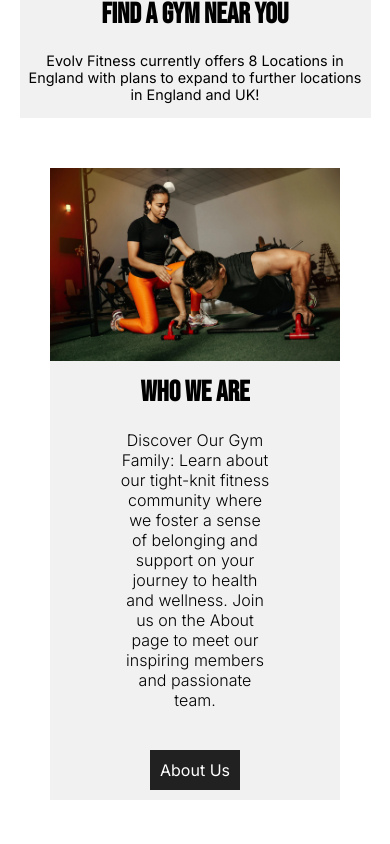
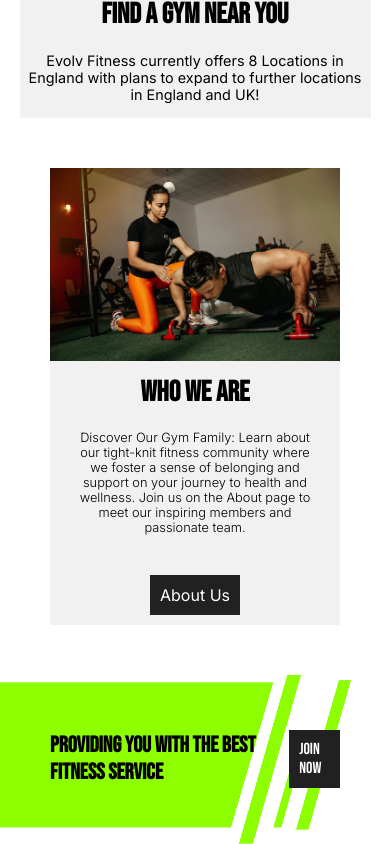
Before and after one commit to Gwazza23/Gym, a React (Create React App) app: page / in a window 390 px wide. Shown: the part 1660-2504 px from the top of the page. Before the commit the page ends 2460 px from the top, so only its background shows below. Built offline with nearby package versions, Linux system fonts and the light colour scheme.

Commit message:
Create Divider Component for Home Page

```diff
--- /dev/null
+++ b/src/Pages/Home/Components/Divider.js
@@ -0,0 +1,13 @@
+import React from 'react'
+import { Link } from 'react-router-dom'
+
+function Divider() {
+  return (
+    <div className='divider-container' >
+        <h2>Providing You With The Best Fitness Service</h2>
+        <Link>Join Now</Link>
+    </div>
+  )
+}
+
+export default Divider
--- a/src/Pages/Home/Home.css
+++ b/src/Pages/Home/Home.css
@@ -181,6 +181,35 @@
   max-height: 60vh;
 }
 
+
+/*HOME DIVIDER*/
+.divider-container {
+    background: url(../../../public/media/divider.webp);
+    background-size: 90% 100%;
+    background-repeat: no-repeat;
+    height: 20vh;
+    display: flex;
+    align-items: center;
+    padding: 0px 50px;
+}
+.divider-container h2 {
+    font-family: 'Bebas Neue', sans-serif;
+    font-size: 2.1rem;
+}
+.divider-container a {
+    font-family: 'Bebas Neue', sans-serif;
+    font-size: 1.3rem;
+    text-decoration: none;
+    color: white;
+    background-color: var(--background);
+    padding: 10px;
+    margin-left: 20px;
+    transition: color 0.5s ease;
+}
+.divider-container a:hover {
+    color: var(--primary);
+}
+
 @media only screen and (max-width: 1024px) {
   .home-section-one div {
     width: 225px;
@@ -231,6 +260,13 @@
     width: 100%;
     height: 50%;
   }
+
+  .divider-container h2 {
+    font-size: 1.4rem;
+  }
+  .divider-container a {
+    font-size: 1rem;
+  }
 }
 
 @media only screen and (max-width: 425px) {
@@ -257,4 +293,12 @@
     margin: 10px 0px;
     left: 0px;
   }
+
+  .home-section-three .area-one {
+    padding: 10px 20px;
+  }
+  .home-section-three .area-one p {
+    font-size: 0.8rem;
+  }
+
 }
--- a/src/Pages/Home/Home.js
+++ b/src/Pages/Home/Home.js
@@ -1,3 +1,4 @@
+import Divider from "./Components/Divider";
 import Header from "./Components/Header";
 import SectionOne from "./Components/SectionOne";
 import SectionThree from "./Components/SectionThree";
@@ -11,6 +12,7 @@
       <SectionOne />
       <SectionTwo />
       <SectionThree />
+      <Divider />
     </div>
   );
 }
```
Also changed, not shown: public/media/divider.webp (added).
